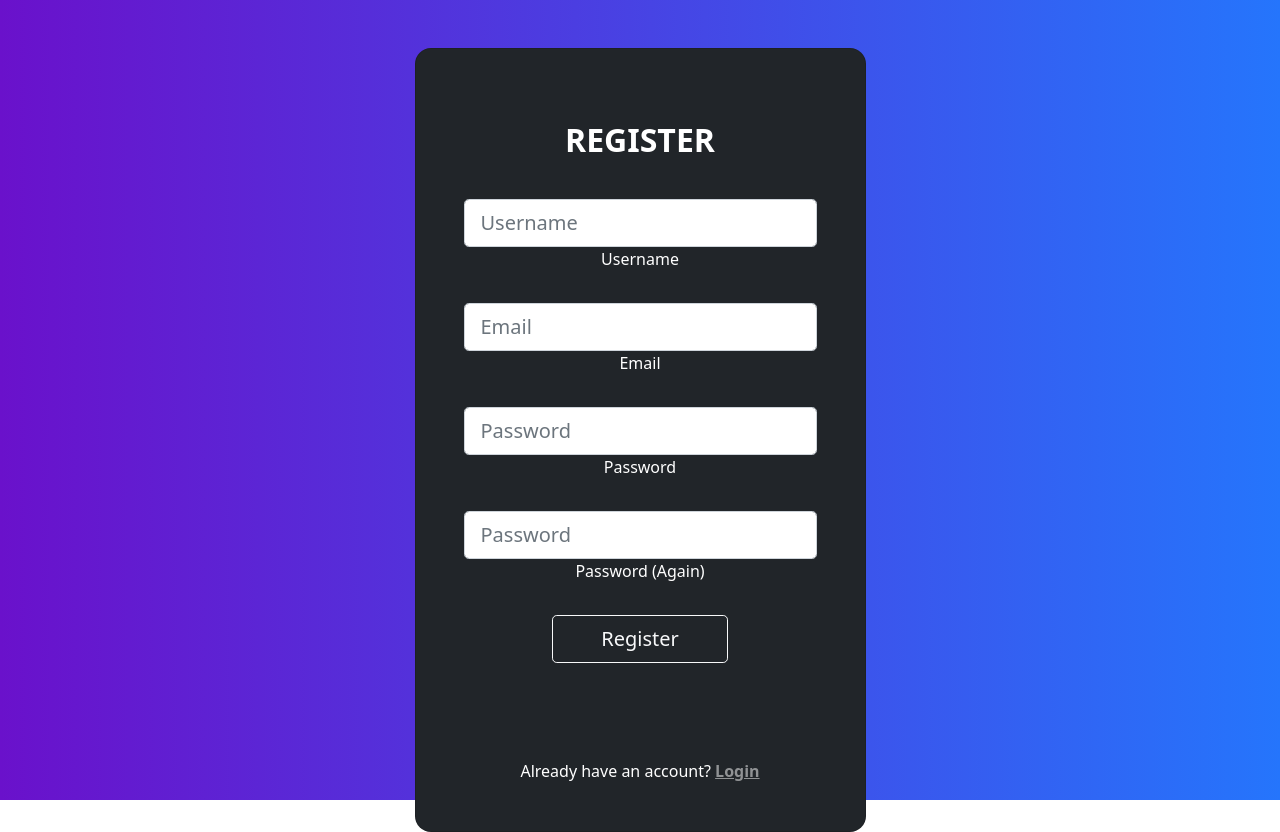
After one commit to PhatDave/BuzzlesWebProg, a Django app: page /register/ in a window 1280 px wide. The commit adds this page. Run offline with Django 3.2, Linux system fonts and the light colour scheme; parts of the project's set-up code (start-up, migrations or seed data) failed here and were passed over; some libraries are stand-ins or nearby versions.

Commit message:
Made everything (regarding game) dynamic, Add login and register forms

```diff
--- a/WebProg/urls.py
+++ b/WebProg/urls.py
@@ -22,6 +22,8 @@ from main.views import *
 
 urlpatterns = [
     path('admin/', admin.site.urls),
-    path('skyscrapers/', skyscrapers, name="skyscrapers"),
+    path('login/', login, name="login"),
+    path('register/', register, name="register"),
+    path('<str:puzzleName>/', gameDispatcher, name="gameDispatcher"),
     path('', index, name='index'),
 ]
--- a/main/Localization.py
+++ b/main/Localization.py
@@ -1,7 +1,7 @@
 class Localization:
 	def __init__(self):
 		self.content = {
-			'Skyscrapers': {
+			'skyscrapers': {
 				'en': {
 					'puzzleTitle': 'Skyscrapers',
 					'puzzleDesc': 'Skyscrapers also known as "Towers" is a logic puzzle with simple rules and challenging solutions. ',
@@ -22,7 +22,7 @@ class Localization:
 						"6x6 Easy",
 						"6x6 Normal",
 						"6x6 Hard",
-					]
+					],
 				}
 			}
 		}
--- a/main/static/main/css/main.css
+++ b/main/static/main/css/main.css
@@ -21,3 +21,8 @@ and (max-device-width : 2000px) {
         padding-top: 20vh;
     }
 }
+
+.gradient-custom {
+  background: -webkit-linear-gradient(to right, rgba(106, 17, 203, 1), rgba(37, 117, 252, 1));
+  background: linear-gradient(to right, rgba(106, 17, 203, 1), rgba(37, 117, 252, 1))
+}
--- a/main/templates/main/skyscrapers.html
+++ b/main/templates/main/game.html
@@ -2,10 +2,8 @@
 
 {% load static %}
 
-{% block puzzleDesc %}
-{% endblock %}
 {% block logo %}
-<img src="{% static 'main/imgs/skyscrapers-logo.png' %}">
+    <img src="{% static 'main/imgs/skyscrapers-logo.png' %}">
 {% endblock %}
 {% block game %}
 {#    TODO: deder malo #}
--- /dev/null
+++ b/main/templates/main/register.html
@@ -0,0 +1,57 @@
+{% load static %}
+
+<!DOCTYPE html>
+<html lang="en">
+   <head>
+      <meta charset="UTF-8">
+      <title>Register</title>
+      <meta charset="UTF-8">
+      <meta name="viewport" content="width=device-width, initial-scale=1.0">
+      <title>Buzzles</title>
+      <link href="https://cdn.jsdelivr.net/npm/bootstrap@5.1.2/dist/css/bootstrap.min.css" rel="stylesheet">
+      <script src="https://cdn.jsdelivr.net/npm/bootstrap@5.1.2/dist/js/bootstrap.bundle.min.js"></script>
+      <link rel="stylesheet" href="https://cdnjs.cloudflare.com/ajax/libs/font-awesome/4.7.0/css/font-awesome.min.css">
+      <script src="https://kit.fontawesome.com/3c7df30b74.js" crossorigin="anonymous"></script>
+      <link rel="stylesheet" href="{% static 'main/css/main.css' %}">
+   </head>
+   <body>
+      <section class="vh-100 gradient-custom">
+         <div class="container py-5 h-100">
+            <div class="row d-flex justify-content-center align-items-center h-100">
+               <div class="col-12 col-md-8 col-lg-6 col-xl-5">
+                  <div class="card bg-dark text-white" style="border-radius: 1rem;">
+                     <div class="card-body p-5 text-center">
+                        <div class="mb-md-5 mt-md-4 pb-5">
+                           <h2 class="fw-bold mb-2 text-uppercase">Register</h2>
+                            <p class="py-2"></p>
+                           <div class="form-outline form-white mb-4">
+                              <input type="password" id="username" class="form-control form-control-lg" placeholder="Username"/>
+                              <label class="form-label" for="username">Username</label>
+                           </div>
+                           <div class="form-outline form-white mb-4">
+                              <input type="email" id="typeEmail" class="form-control form-control-lg" placeholder="Email"/>
+                              <label class="form-label" for="typeEmail">Email</label>
+                           </div>
+                           <div class="form-outline form-white mb-4">
+                              <input type="password" id="typePassword1" class="form-control form-control-lg" placeholder="Password"/>
+                              <label class="form-label" for="typePassword1">Password</label>
+                           </div>
+                           <div class="form-outline form-white mb-4">
+                              <input type="password" id="typePassword2" class="form-control form-control-lg" placeholder="Password"/>
+                              <label class="form-label" for="typePassword2">Password (Again)</label>
+                           </div>
+{#                            TODO: Handle the submit #}
+                           <button class="btn btn-outline-light btn-lg px-5" type="submit">Register</button>
+                        </div>
+                        <div>
+{#                            TODO: Implement link to login.html #}
+                           <p class="mb-0">Already have an account? <a href="#!" class="text-white-50 fw-bold">Login</a></p>
+                        </div>
+                     </div>
+                  </div>
+               </div>
+            </div>
+         </div>
+      </section>
+   </body>
+</html>
--- a/main/views.py
+++ b/main/views.py
@@ -5,10 +5,6 @@ from django.shortcuts import render
 import main.ContextBuilder as cb
 
 
-puzzleDifficulties = {
-	"/skyscrapers/": [
-	]
-}
 languageIcons = os.listdir('main/static/main/imgs/lang')
 
 
@@ -17,10 +13,18 @@ def index(request):
 	return render(request, 'main/index.html', context)
 
 
-def skyscrapers(request):
-	context = {
-		"diffs": puzzleDifficulties[request.path],
-		"langs": languageIcons
-	}
-	context = cb.BuildSkyscrapers(context)
-	return render(request, 'main/skyscrapers.html', context)
+def gameDispatcher(request, puzzleName):
+	context = {}
+	context = cb.BuildDefault(context)
+	context = cb.Build(puzzleName, context)
+	return render(request, 'main/game.html', context)
+
+
+def login(request):
+	context = {}
+	return render(request, 'main/login.html', context)
+
+
+def register(request):
+	context = {}
+	return render(request, 'main/register.html', context)
```
Also changed, not shown: main/ContextBuilder.py (+22 -2 lines), main/templates/main/base.html (+20 -2 lines), main/templates/main/login.html (added, +51 -0 lines).
